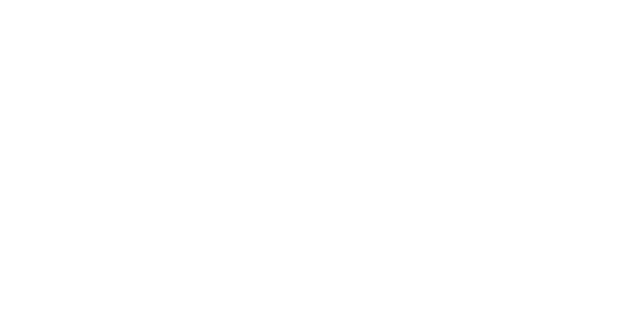
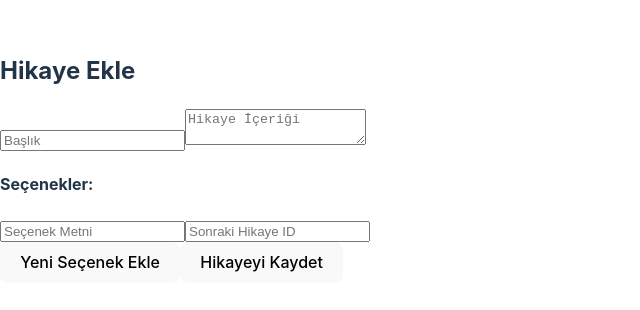
Before and after one commit to Trunday/bitmeyenhikaye, a React (Vite) app in the folder frontend/: page /admin in a window 1280 px wide. Before the commit this address had no page. Shown: the part 242-552 px from the top of the page, without its empty margins (0-640 px from the left). Built offline with nearby package versions, Linux system fonts and the light colour scheme.

Commit message:
Add AdminPage component for story creation and update routing

```diff
--- a/frontend/src/App.tsx
+++ b/frontend/src/App.tsx
@@ -1,12 +1,14 @@
 import { BrowserRouter as Router, Route, Routes } from "react-router-dom";
 import HomePage from "./pages/HomePage";
 import StoryPage from "./pages/StoryPage";
+import AdminPage from "./pages/AdminPage"; // Sayfayı içe aktar
 
 function App() {
   return (
     <Router>
       <Routes>
         <Route path="/" element={<HomePage />} />
+        <Route path="/admin" element={<AdminPage />} /> {/* Admin Paneli */}
         <Route path="/story/:id" element={<StoryPage />} />
       </Routes>
     </Router>
--- /dev/null
+++ b/frontend/src/pages/AdminPage.tsx
@@ -0,0 +1,86 @@
+import { useState } from "react";
+
+const AdminPage = () => {
+    const [title, setTitle] = useState("");
+    const [content, setContent] = useState("");
+    const [choices, setChoices] = useState([{ text: "", nextStoryId: "" }]);
+
+    const handleAddChoice = () => {
+        setChoices([...choices, { text: "", nextStoryId: "" }]);
+    };
+
+    const handleChoiceChange = (index: number, field: string, value: string) => {
+        const newChoices = [...choices];
+        newChoices[index] = { ...newChoices[index], [field]: value };
+        setChoices(newChoices);
+    };
+
+    const handleSubmit = async (e: React.FormEvent) => {
+        e.preventDefault();
+        const newStory = { title, content, choices };
+
+        const response = await fetch("http://localhost:5000/api/stories", {
+            method: "POST",
+            headers: { "Content-Type": "application/json" },
+            body: JSON.stringify(newStory),
+        });
+
+        if (response.ok) {
+            alert("Hikaye eklendi!");
+            setTitle("");
+            setContent("");
+            setChoices([{ text: "", nextStoryId: "" }]);
+        } else {
+            alert("Hata oluştu!");
+        }
+    };
+
+    return (
+        <div>
+            <h2>Hikaye Ekle</h2>
+            <form onSubmit={handleSubmit}>
+                <input
+                    type="text"
+                    placeholder="Başlık"
+                    value={title}
+                    onChange={(e) => setTitle(e.target.value)}
+                    required
+                />
+                <textarea
+                    placeholder="Hikaye İçeriği"
+                    value={content}
+                    onChange={(e) => setContent(e.target.value)}
+                    required
+                />
+                <h4>Seçenekler:</h4>
+                {choices.map((choice, index) => (
+                    <div key={index}>
+                        <input
+                            type="text"
+                            placeholder="Seçenek Metni"
+                            value={choice.text}
+                            onChange={(e) =>
+                                handleChoiceChange(index, "text", e.target.value)
+                            }
+                            required
+                        />
+                        <input
+                            type="text"
+                            placeholder="Sonraki Hikaye ID"
+                            value={choice.nextStoryId}
+                            onChange={(e) =>
+                                handleChoiceChange(index, "nextStoryId", e.target.value)
+                            }
+                        />
+                    </div>
+                ))}
+                <button type="button" onClick={handleAddChoice}>
+                    Yeni Seçenek Ekle
+                </button>
+                <button type="submit">Hikayeyi Kaydet</button>
+            </form>
+        </div>
+    );
+};
+
+export default AdminPage;
```
